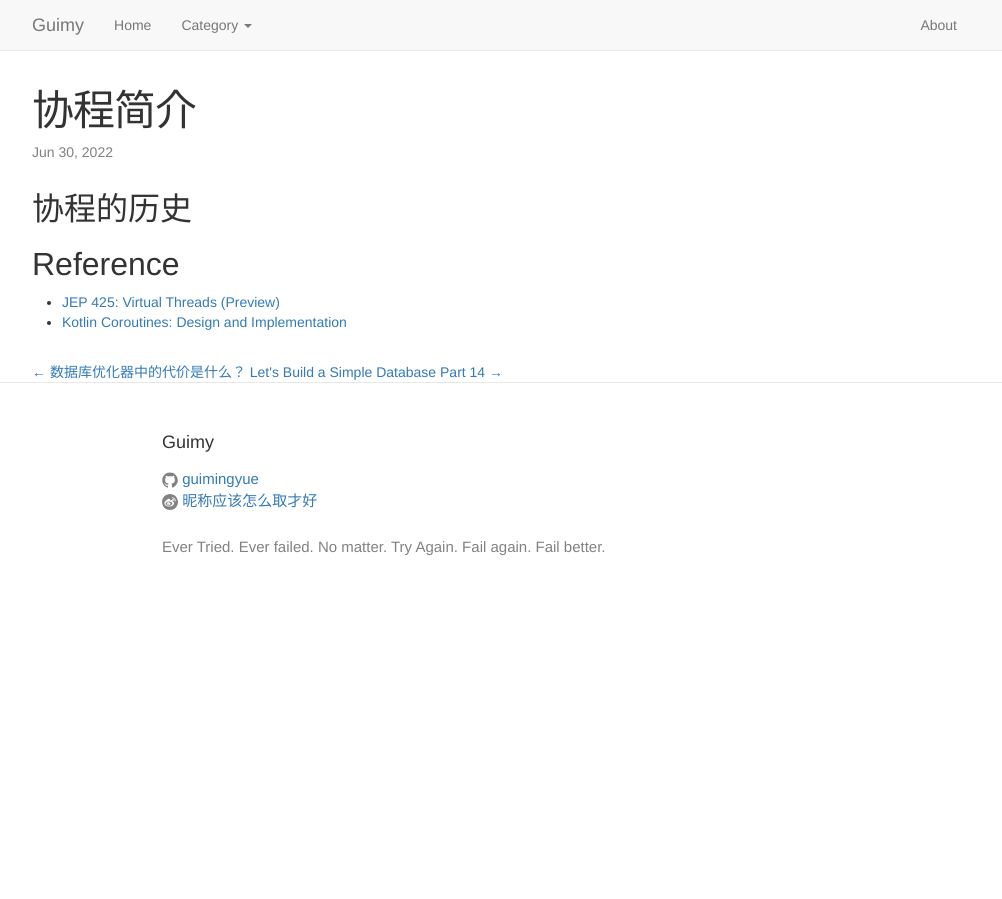
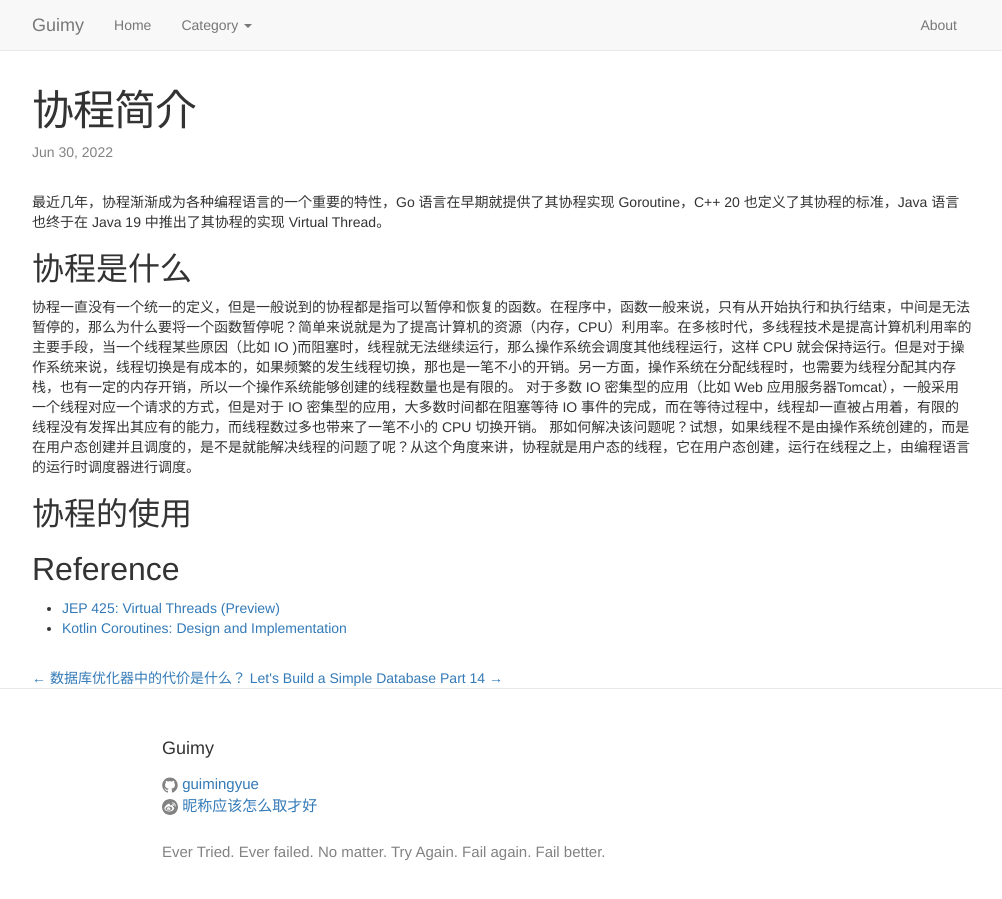
Before and after one commit to guimingyue/guimingyue.github.io, a Jekyll site: the page built from _posts/2022-06-30-intro-to-coroutines.md, in a window 1280 px wide and 948 px high. Shown: the top 899 px of the window, without its empty margins (138-1140 px from the left). Built offline with Jekyll 4.4.1, drawn with Linux system fonts in a browser that asks for light colours.

Commit message:
introduction of coroutine

```diff
--- a/_posts/2022-06-30-intro-to-coroutines.md
+++ b/_posts/2022-06-30-intro-to-coroutines.md
@@ -1,12 +1,20 @@
 ---
 layout: post
 title: 协程简介
-category: Java
+category: Coroutine
 ---
 
-## 协程的历史
+最近几年，协程渐渐成为各种编程语言的一个重要的特性，Go 语言在早期就提供了其协程实现 Goroutine，C++ 20 也定义了其协程的标准，Java 语言也终于在 Java 19 中推出了其协程的实现 Virtual Thread。
+
+## 协程是什么
+协程一直没有一个统一的定义，但是一般说到的协程都是指可以暂停和恢复的函数。在程序中，函数一般来说，只有从开始执行和执行结束，中间是无法暂停的，那么为什么要将一个函数暂停呢？简单来说就是为了提高计算机的资源（内存，CPU）利用率。在多核时代，多线程技术是提高计算机利用率的主要手段，当一个线程某些原因（比如 IO )而阻塞时，线程就无法继续运行，那么操作系统会调度其他线程运行，这样 CPU 就会保持运行。但是对于操作系统来说，线程切换是有成本的，如果频繁的发生线程切换，那也是一笔不小的开销。另一方面，操作系统在分配线程时，也需要为线程分配其内存栈，也有一定的内存开销，所以一个操作系统能够创建的线程数量也是有限的。
+对于多数 IO 密集型的应用（比如 Web 应用服务器Tomcat），一般采用一个线程对应一个请求的方式，但是对于 IO 密集型的应用，大多数时间都在阻塞等待 IO 事件的完成，而在等待过程中，线程却一直被占用着，有限的线程没有发挥出其应有的能力，而线程数过多也带来了一笔不小的 CPU 切换开销。
+那如何解决该问题呢？试想，如果线程不是由操作系统创建的，而是在用户态创建并且调度的，是不是就能解决线程的问题了呢？从这个角度来讲，协程就是用户态的线程，它在用户态创建，运行在线程之上，由编程语言的运行时调度器进行调度。
+
+## 协程的使用
+
 
 ## Reference
 
-* [JEP 425: Virtual Threads (Preview)](https://openjdk.org/jeps/425)
+* [JEP 425: Virtual Threads (Preview)](https://openjdk.org/jeps/436)
 * [Kotlin Coroutines: Design and Implementation](https://dl.acm.org/doi/pdf/10.1145/3486607.3486751)
```
